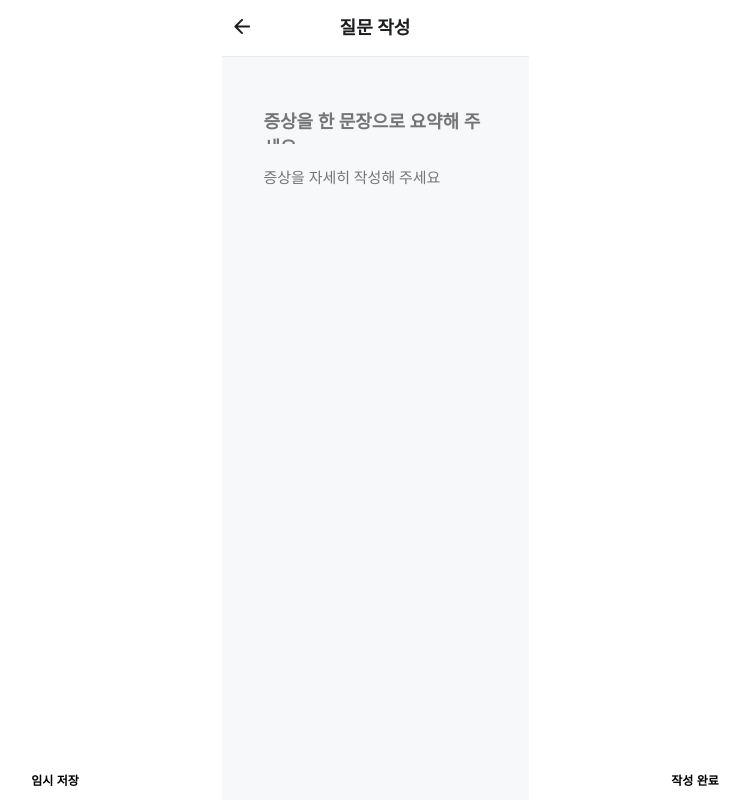
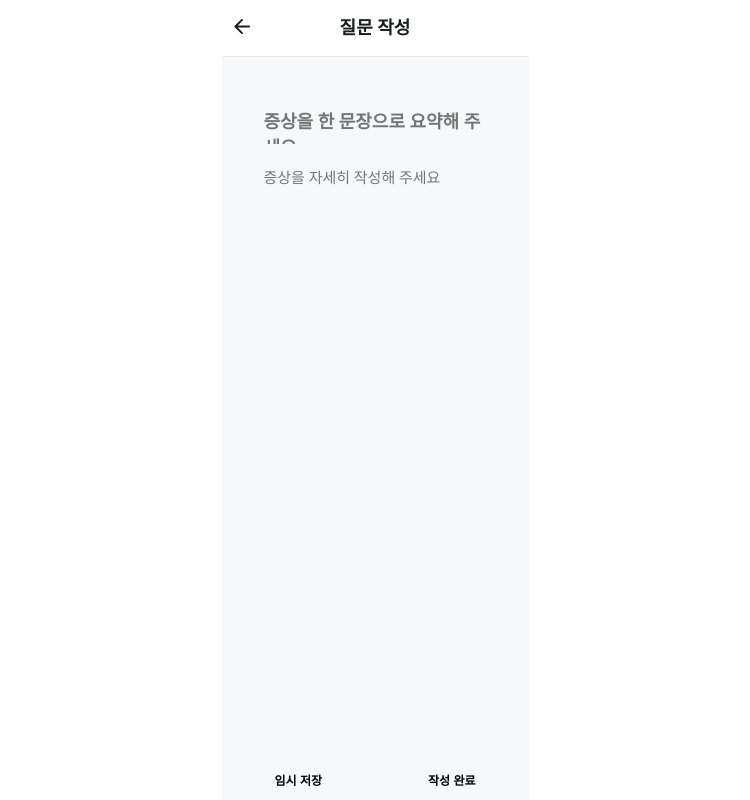
Before and after one commit to restareaByWeezy/fe_medikit, a Next.js app: page /addqa in a window 1280 px wide. Shown: the whole page, without its empty margins (265-1015 px from the left). Built offline with nearby package versions, Linux system fonts and the light colour scheme; a web font is replaced by a local one.

Commit message:
🐛 Modify: minor fix

```diff
--- a/src/components/common/_Layouts/BoardLayout.tsx
+++ b/src/components/common/_Layouts/BoardLayout.tsx
@@ -41,5 +41,7 @@ const Wrapper = styled('div', {
 })
 
 const Container = styled('div', {
+  position: 'relative',
+  width: '100%',
   maxWidth: '480px',
 })
--- a/src/components/common/_Layouts/HomeLayout.tsx
+++ b/src/components/common/_Layouts/HomeLayout.tsx
@@ -27,9 +27,10 @@ export default HomeLayout
 // STYLE  ////////////////////////////
 
 const Wrapper = styled('div', {
+  position: 'relative',
   width: '100%',
   height: '100%',
   padding: '20px',
   backgroundColor: '#f7f8f9',
-  maxWidth: '480px',
+  minWidth: '480px',
 })
--- a/src/styles/global.scss
+++ b/src/styles/global.scss
@@ -23,7 +23,7 @@ body {
   flex-direction: column;
   justify-content: center;
   align-items: center;
-  width: 100vw;
+  width: 100%;
   min-height: 100vh;
   // width: 414px;
   // height: 896px;
```
